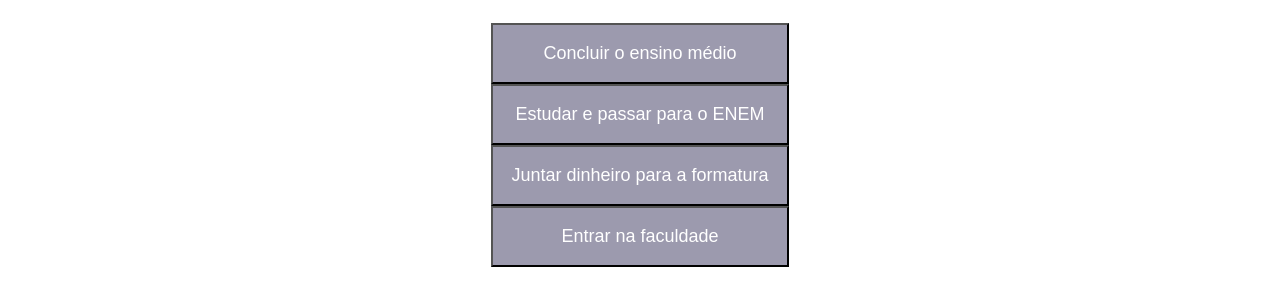
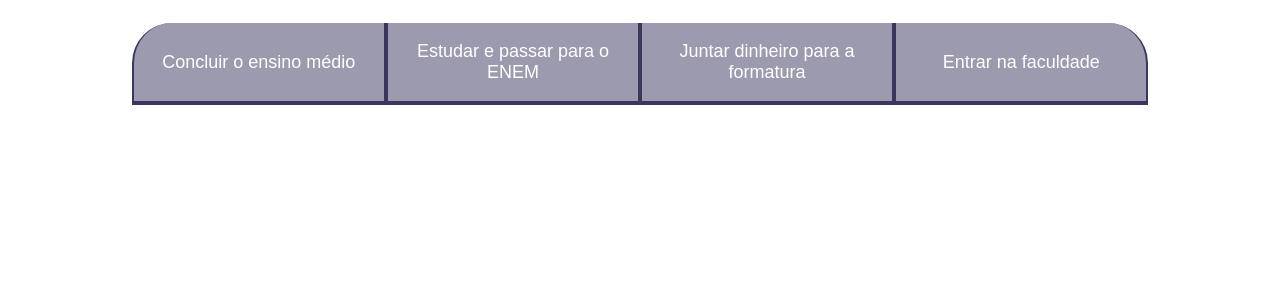
Before and after one commit to somel-ahsia/site-criartivo-alura, a plain HTML site: page index.html in a window 1280 px wide. Shown: the part 75-380 px from the top of the page. Drawn offline with Linux system fonts and the light colour scheme.

Commit message:
Add files via upload

```diff
--- a/style.css
+++ b/style.css
@@ -9,6 +9,10 @@
     --texto-fundo: rgba(48, 18, 68, 0.507);
 }
 .titulo-principal {
+    .titulo-principal span {
+        color: var(--azulescuro);
+    }
+
     text-align: left;
     width: 100%;
     font-size: 32px;
@@ -33,4 +37,36 @@
     font-size: 18px;
     align-items: center;
     width: 100%;
+    border-bottom: 4px solid var(--botao-ativo);
+    border-left: 2px solid var(--botao-ativo);
+    border-right: 2px solid var(--botao-ativo);
+    border-top: none;
+
 }
+.botoes {
+    display: block;
+}
+
+@media screen and (min-width: 768px) {
+    .botoes {
+        display: flex;
+    }
+
+.botao:first-child {
+    border-radius: 40px 40px 0 0;
+}
+
+@media screen and (min-width: 768px) {
+    .botoes {
+        display: flex;
+    }
+
+    .botao:first-child {
+        border-radius: 40px 0 0 0;
+    }
+
+    .botao:last-child {
+        border-radius: 0 40px 0 0;
+    }
+}
+}
```
